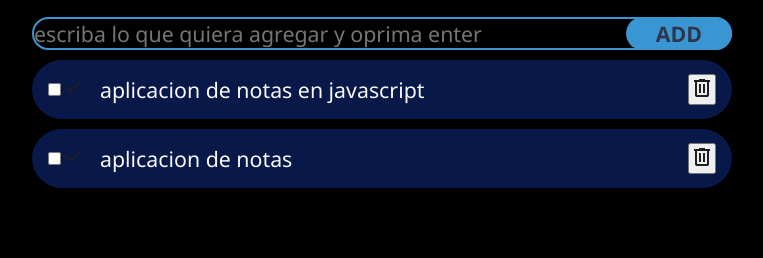
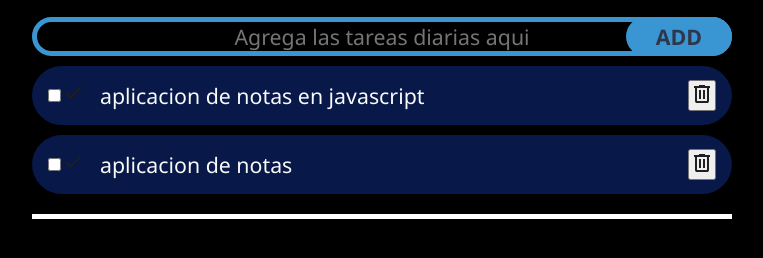
Before and after one commit to guz2001/NOTASAPP_FINAL, a plain HTML site: page index.html in a window 1280 px wide. Shown: the part 200-458 px from the top of the page, without its empty margins (258-1021 px from the left). Drawn offline with Linux system fonts and the light colour scheme.

Commit message:
cambios en la parte visual de agregar tareas

```diff
--- a/index.html
+++ b/index.html
@@ -12,7 +12,7 @@
     <div class="wrapper">
         <form for="">
             <input id="todo-input" type="text" id="todo-1"
-            placeholder="escriba lo que quiera agregar y oprima enter" autocomplete="off">
+            placeholder="Agrega las tareas diarias aqui" autocomplete="off">
             <button id="add-button">ADD</button>
         </form>
         <ul id="todo-list">
@@ -42,6 +42,7 @@
                 </button>
             </li>
         </ul>
+        <hr class="raya">
     </div>
 </body>
 </html>
--- a/styles.css
+++ b/styles.css
@@ -50,14 +50,15 @@ h1{
 }
 #todo-input{
     box-sizing: border-box;
-    padding:12 px 10px;
+    padding:15 px 15px;
     width:100%;
     background:none;
-    border:2px solid var(--accent-color);
+    border:5px solid var(--accent-color);
     border-radius: 1000px;
     font:inherit;
     color:var(--text-color);
     caret-color:var(--accent-color);
+    text-align: center;
 
 }
 #todo-input:focus{
@@ -74,7 +75,7 @@ form{
     height:100%;
     background-color:var(--accent-color);
     border:none;
-    border-radius: 1000px;
+    border-radius: 500px;
     font:inherit;
     font-weight: 600;
     color:var(--background);
@@ -95,3 +96,10 @@ form{
     padding-right:0;
     flex-grow: 1;
 }
+
+.raya{
+    background-color: white;
+    height: 5px;
+    margin: 0;
+    border:none;
+}
```
